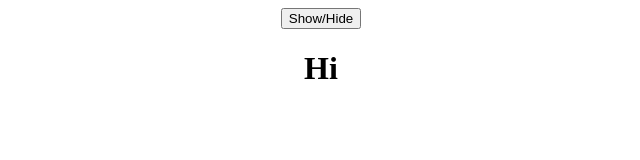
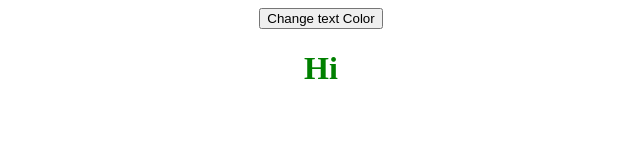
Before and after one commit to AayuGupta009/social-media-app, a React (Create React App) app: page / in a window 1280 px wide. Shown: the top 160 px of the page, without its empty margins (319-959 px from the left). Built offline with nearby package versions, Linux system fonts and the light colour scheme; the HTML template or start-up script is replaced by a standard one.

Commit message:
Change CSS using useState

```diff
--- a/src/App.js
+++ b/src/App.js
@@ -2,13 +2,13 @@ import styles from  './App.module.css';
 import { useState } from 'react'
 
 function App() {
-  const [toggleText, setToggleText] = useState(true)
-  const changeToggle = () => setToggleText(!toggleText)
+  const [changeColor, setChangeColor] = useState("green")
+  const alterColor = () => setChangeColor(changeColor === 'green' ? "red" : "green")
   return (
     <div className={styles.App}>
-      <button onClick={changeToggle}>Show/Hide</button>
+      <button onClick={alterColor}>Change text Color</button>
       <br />
-      {toggleText && <h1>Hi</h1>}
+      <h1 style={{color : changeColor}}>Hi</h1>
     </div>
   );
 }
```
